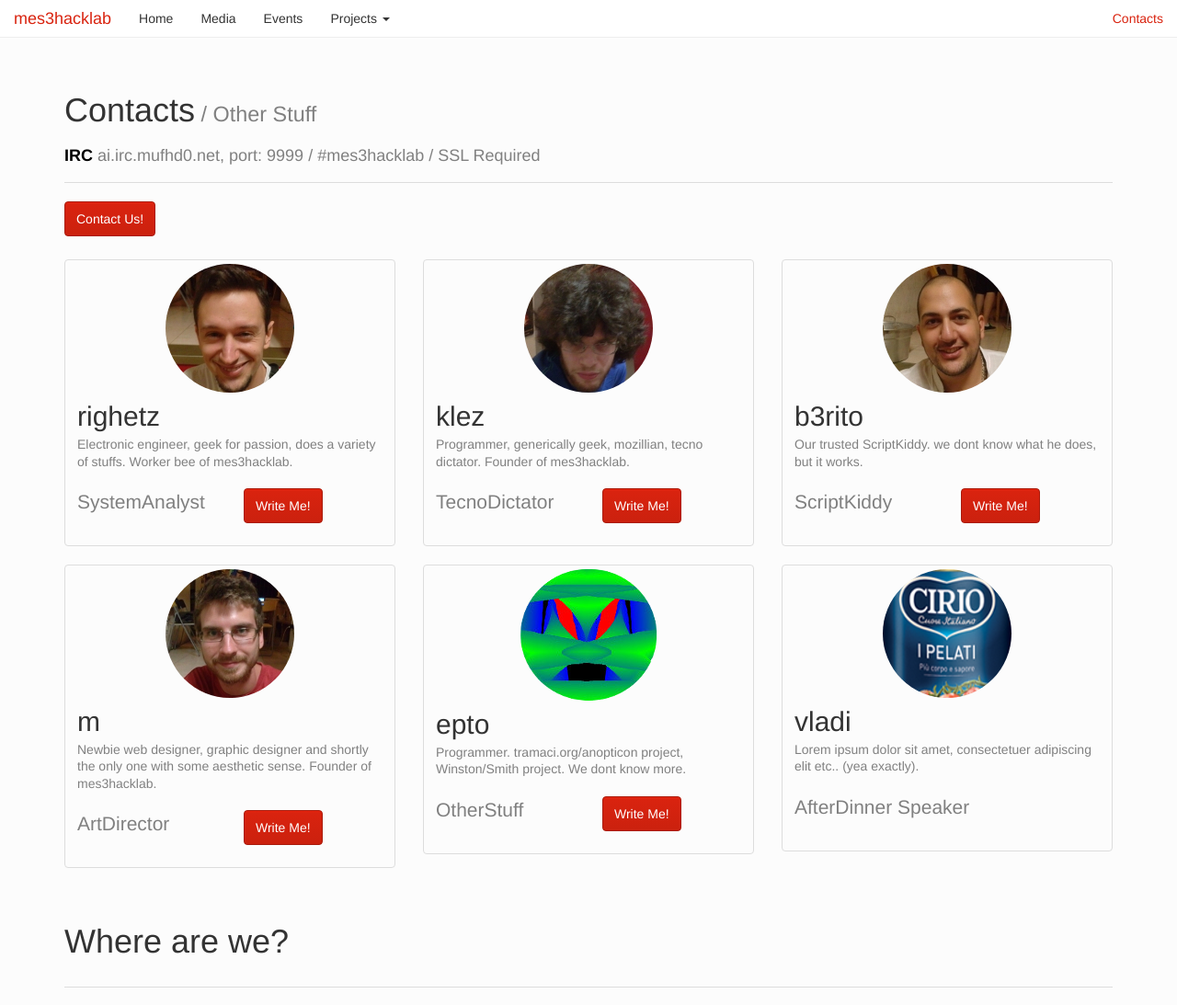
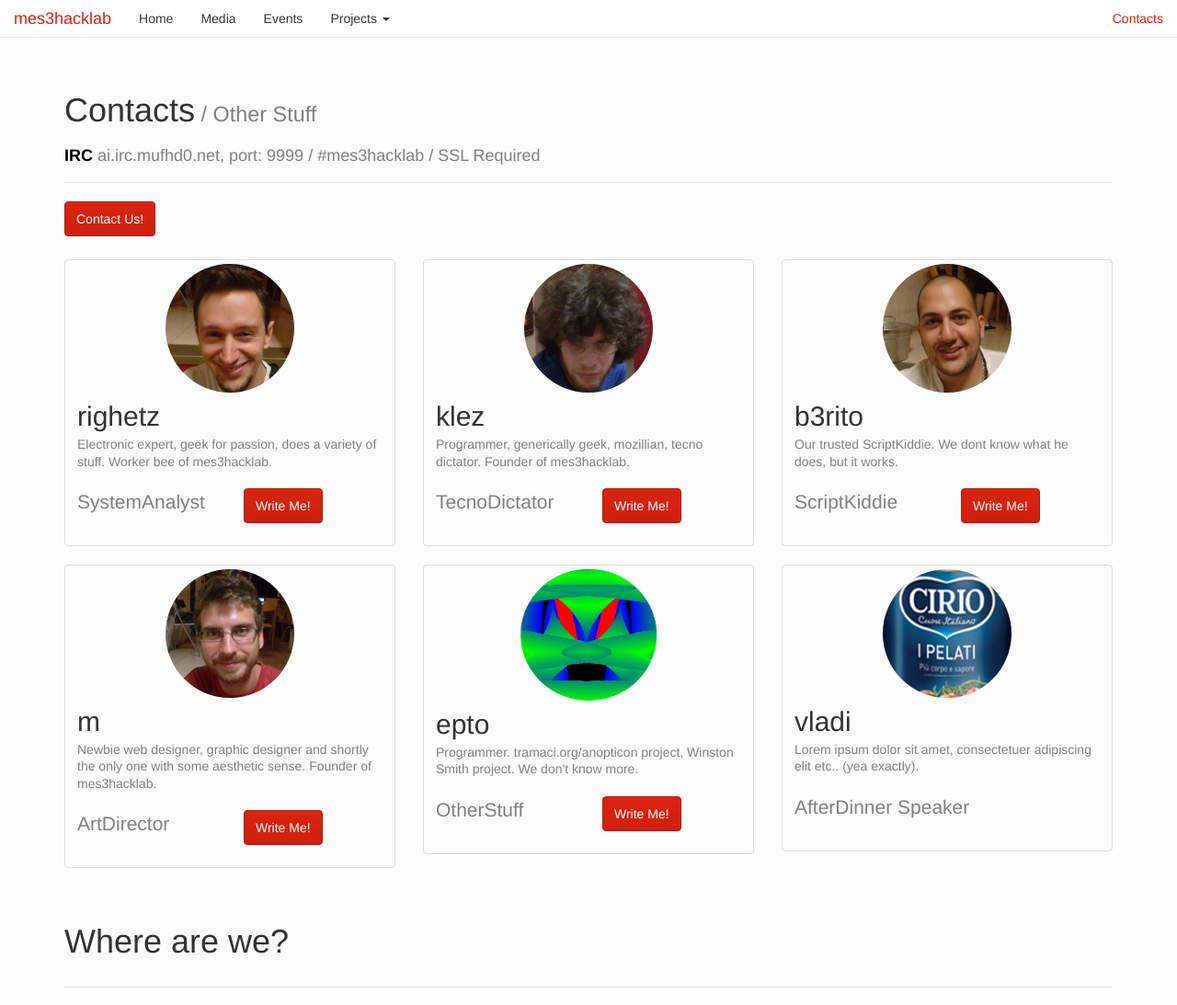
Before and after one commit to mes3hacklab/mes3hacklab.github.io, a plain HTML site: page en/contacts.html in a window 1280 px wide. Shown: the top 1093 px of the page at 92% size. Drawn offline with Linux system fonts and the light colour scheme; grey boxes are pictures that could not be loaded.

Commit message:
sistemata traduzione

```diff
--- a/en/contacts.html
+++ b/en/contacts.html
@@ -70,7 +70,7 @@
                     <h2 class="group inner list-group-item-heading">
                         righetz</h2>
                     <p class="group inner list-group-item-text">
-                        Electronic engineer, geek for passion, does a variety of stuffs. Worker bee of mes3hacklab.
+                        Electronic expert, geek for passion, does a variety of stuff. Worker bee of mes3hacklab.
                     </p></br/>
                     <div class="row">
                         <div class="col-xs-12 col-md-6">
@@ -111,11 +111,11 @@
                     <h2 class="group inner list-group-item-heading">
                         b3rito</h2>
                     <p class="group inner list-group-item-text">
-                        Our trusted ScriptKiddy. we dont know what he does, but it works.</p></br/>
+                        Our trusted ScriptKiddie. We dont know what he does, but it works.</p></br/>
                     <div class="row">
                         <div class="col-xs-12 col-md-6">
                             <p class="lead">
-                                ScriptKiddy</p>
+                                ScriptKiddie</p>
                         </div>
                         <div class="col-xs-12 col-md-6">
                             <script>for (var ax=0;ax<77;ax++) document.write(String.fromCharCode(1192^ax^[1172,1224,1162,1224,1216,1228,1245,1244,1181,1155,1216,1239,1226,1157,1220,1235,1238,1172,1226,1225,1237,1232,1247,1229,1225,1171,1170,1243,1222,1232,1232,1162,1194,1252,1259,1250,1248,1273,1249,1205,1250,1202,1264,1258,1264,1258,1222,1258,1277,1258,1193,1267,1277,1278,1269,1267,1265,1267,1212,1276,1254,1266,1204,1193,1215,1179,1155,1183,1161,1229,1187,1162,1217,1245,1229,1154,1242][ax]));</script>
@@ -151,7 +151,7 @@
                     <h2 class="group inner list-group-item-heading">
                         epto</h2>
                     <p class="group inner list-group-item-text">
-                        Programmer. tramaci.org/anopticon project, Winston/Smith project. We dont know more.</p></br/>
+                        Programmer. tramaci.org/anopticon project, Winston Smith project. We don't know more.</p></br/>
                     <div class="row">
                         <div class="col-xs-12 col-md-6">
                             <p class="lead">
```
